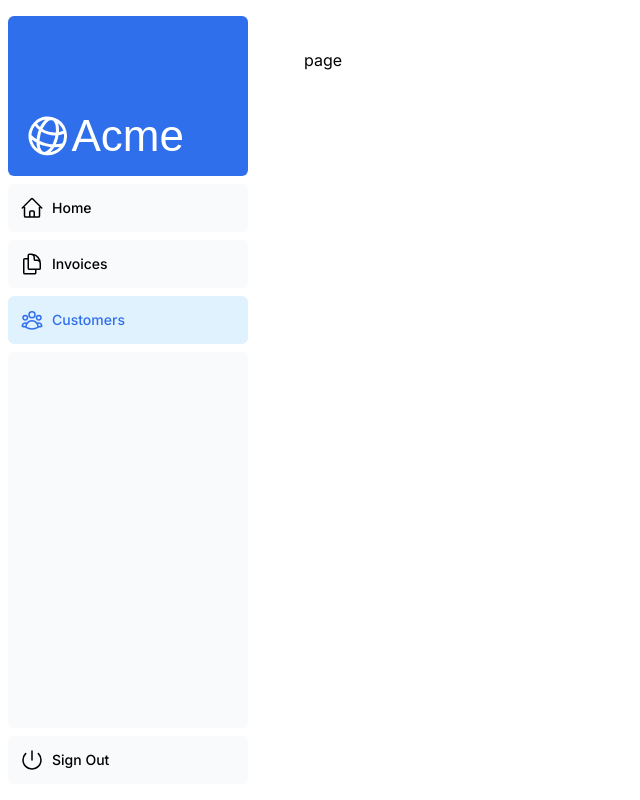
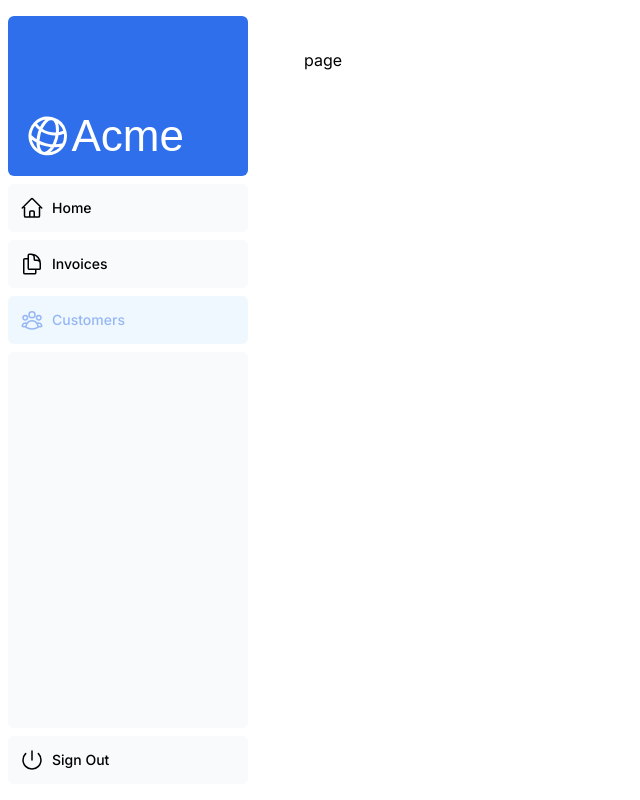
Before and after one commit to poulaMoheb/nextJs-invoiceDashboard, a Next.js app: page /dashboard/customers in a window 1280 px wide. Shown: the whole page, without its empty margins (0-640 px from the left). Built offline with nearby package versions, Linux system fonts and the light colour scheme; a web font is replaced by a local one.

Commit message:
Add disabled state for Customers link in navigation until being finished

```diff
--- a/app/ui/dashboard/nav-links.tsx
+++ b/app/ui/dashboard/nav-links.tsx
@@ -36,6 +36,7 @@ export default function NavLinks() {
             className={clsx("flex h-[48px] grow items-center justify-center gap-2 rounded-md bg-gray-50 p-3 text-sm font-medium hover:bg-sky-100 hover:text-blue-600 md:flex-none md:justify-start md:p-2 md:px-3"
               , {
                 'bg-sky-100 text-blue-600': pathName === link.href,
+                'pointer-events-none opacity-50 cursor-not-allowed': link.name === "Customers",
               }
             )}
           >
```
